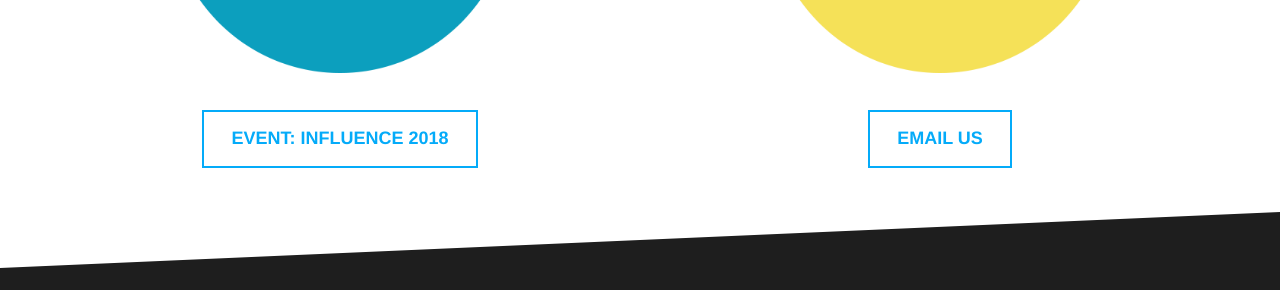
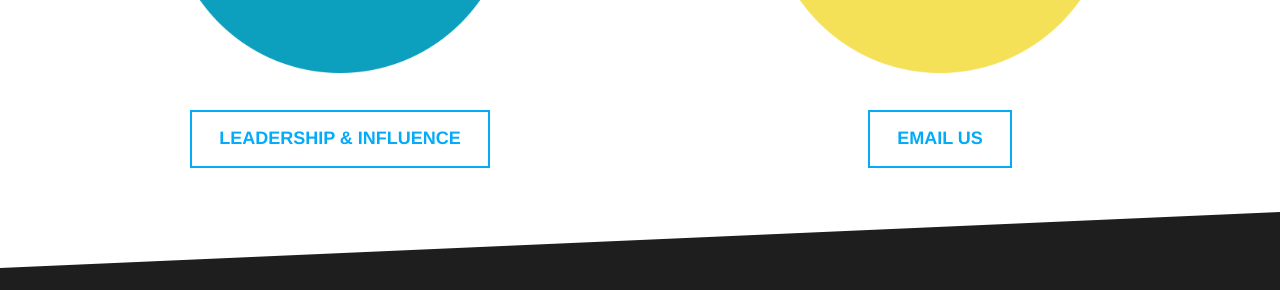
Before and after one commit to libertyrestored/libertyrestored.github.io, a Jekyll site: the page built from index.html, in a window 1280 px wide. Shown: the part 1302-1592 px from the top of the page. Built offline with Jekyll 4.4.1, drawn with Linux system fonts in a browser that asks for light colours; the list of posts is cut into pages by our own code.

Commit message:
Update leadership.html

```diff
--- a/_includes/blocks/leadership.html
+++ b/_includes/blocks/leadership.html
@@ -7,6 +7,6 @@
 
     <div class="content-block__content">
     </div>
-    <div class="content-block__footer"><a class="btn btn--outline" href="influence-2018.pdf">Event: Influence 2018</a></div>
+    <div class="content-block__footer"><a class="btn btn--outline" href="https://www.facebook.com/LibertyRestoredUK/" target="_blank" rel="external noopener">Leadership & Influence</a></div>
   </div>
 </article>
```
